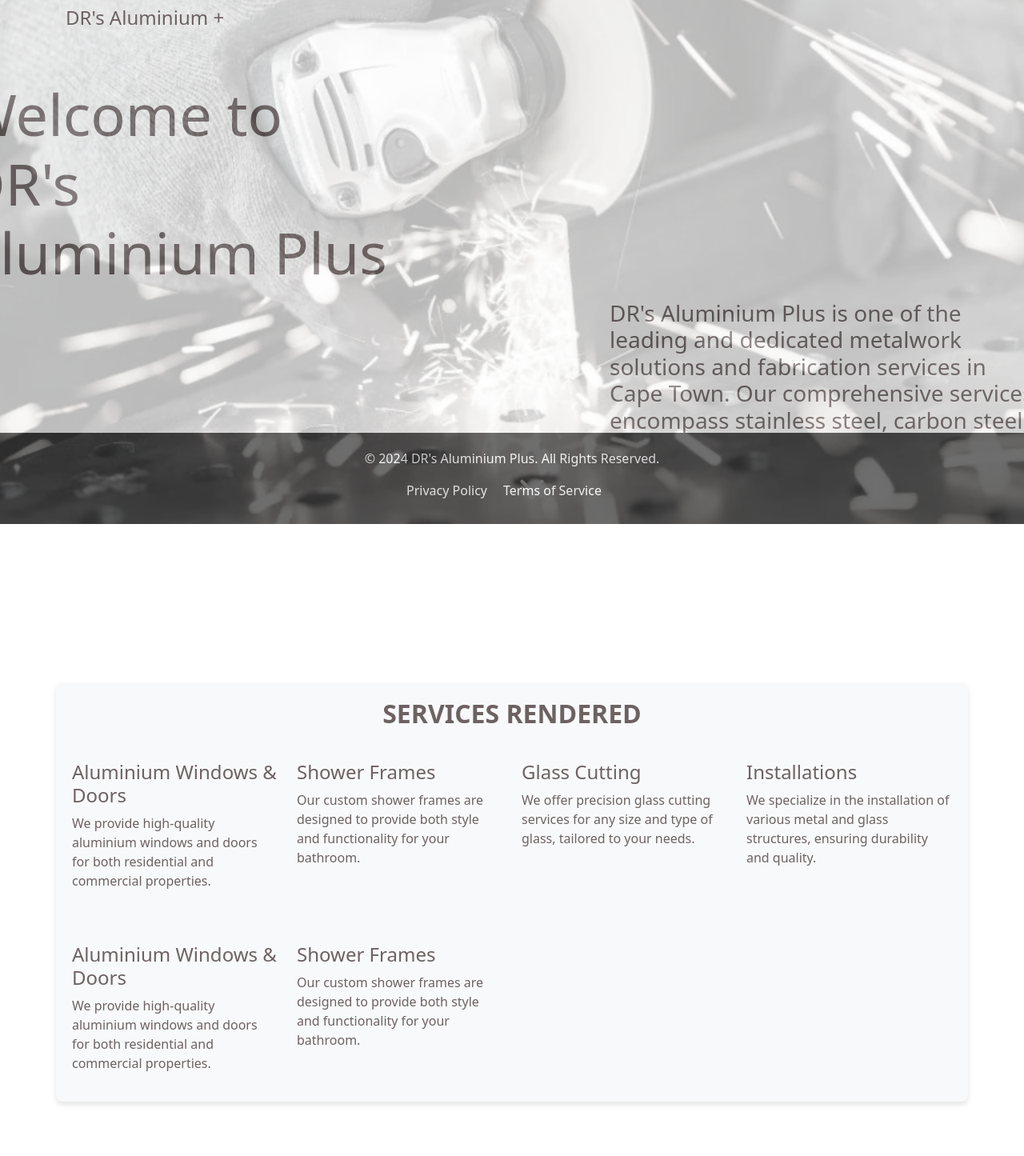
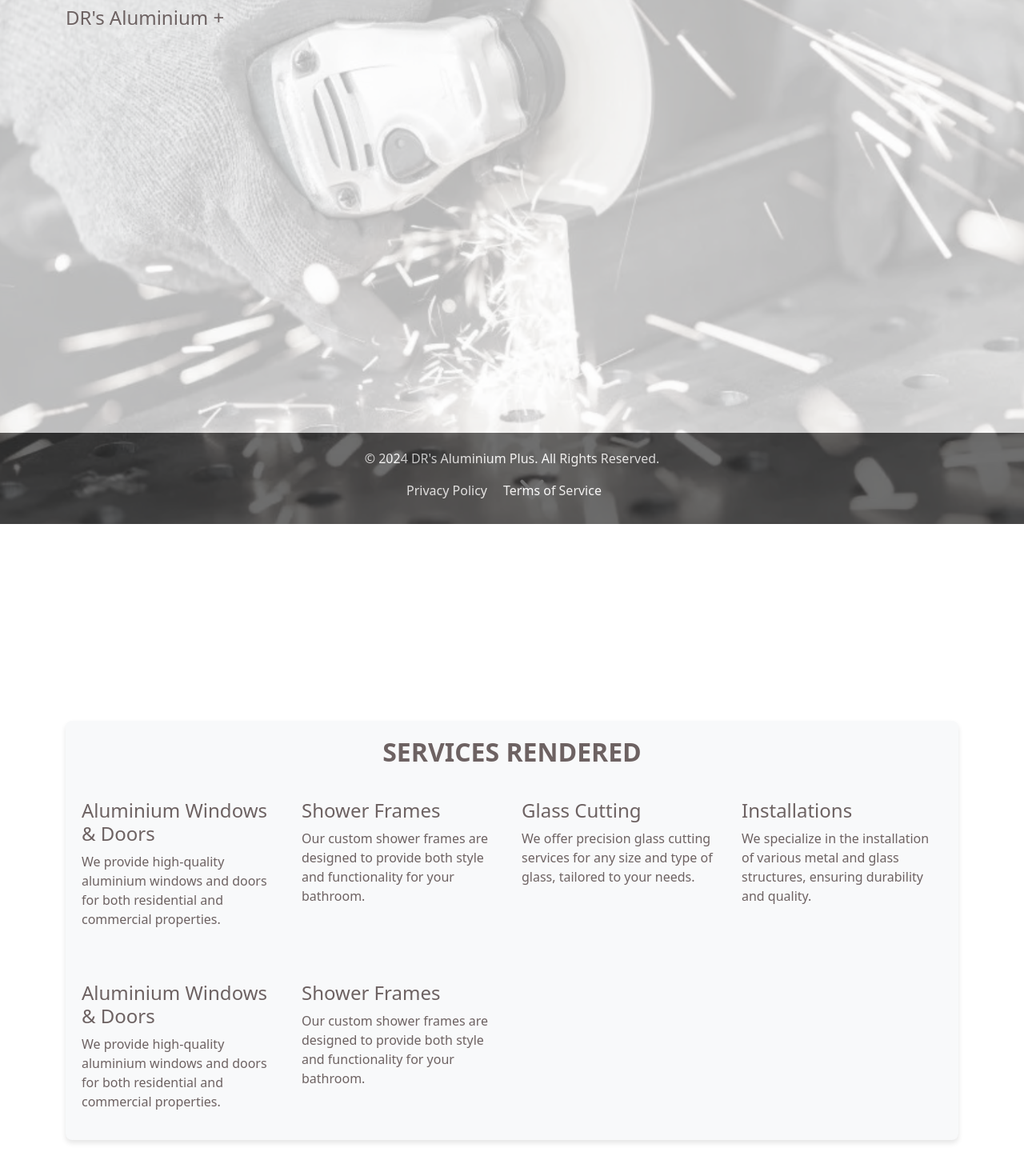
Before and after one commit to xolandaliso/react-app, a React (Create React App) app: page / in a window 1280 px wide. Shown: the part 145-1590 px from the top of the page at 80% size. Built offline with nearby package versions, Linux system fonts and the light colour scheme.

Commit message:
added bootstrap classes on the landing page for smaller screens

```diff
--- a/src/pages/home.js
+++ b/src/pages/home.js
@@ -33,27 +33,31 @@
 
   return (
     <div>
-
-      <div className="landing-page d-flex flex-column align-items-center justify-content-center text-center">
-        <div className="container vh-100 d-flex align-items-center justify-content-center">
-          <div className="row w-100">
-            <div className="col-md-6 d-flex align-items-center justify-content-center">
-              <div className="welcome-text custom-title">
-                <h1 className="display-2">
+  {/* Full-Screen Landing Page */}
+  <div
+    className="landing-page vh-100 d-flex align-items-center justify-content-center text-center position-relative">
+    {/* Overlay Content */}
+    <div className="container position-absolute top-25 start-50 translate-middle">
+      <div className="row">
+        {/* Welcome Text */}
+        <div className="col-md-6 d-flex align-items-center justify-content-start">
+          <div className="welcome-text position-relative bottom-50 translate-middle-y">
+            <h1 className="display-3">
               Welcome to <br />
               DR's Aluminium Plus
             </h1>
           </div>
         </div>
+        {/* Sub-Text */}
         <div className="col-md-6">
-              <div className="sub-text custom-subtitle">
-                <h3 style={{ fontWeight: 'normal' }}>
+          <div className="sub-text">
+            <h4 className="fs-4 fw-normal">
               DR's Aluminium Plus is one of the leading and dedicated metalwork
               solutions and fabrication services in Cape Town. Our comprehensive
               services encompass stainless steel, carbon steel, and mild steel
               fabrication, along with site installation, structural steel works, and
               fencing solutions.
-                </h3>
+            </h4>
           </div>
         </div>
       </div>
@@ -70,11 +74,21 @@
         <BouncingArrow onClick={handleArrowClick} />
   </div>
 
-      {/* Include the ServicesList component */}
+  {/* Services Section */}
+  <section id="services-section" className="py-5">
+    <div className="container">
       <ServicesList />
-      {/* Include the AboutUs component */}
+    </div>
+  </section>
+
+  {/* About Us Section */}
+  <section id="about-us-section" className="py-5">
+    <div className="container">
       <AboutUs />
     </div>
+  </section>
+</div>
+
   );
 }
 
```
Lines whose indentation alone changed are shown as unchanged.
